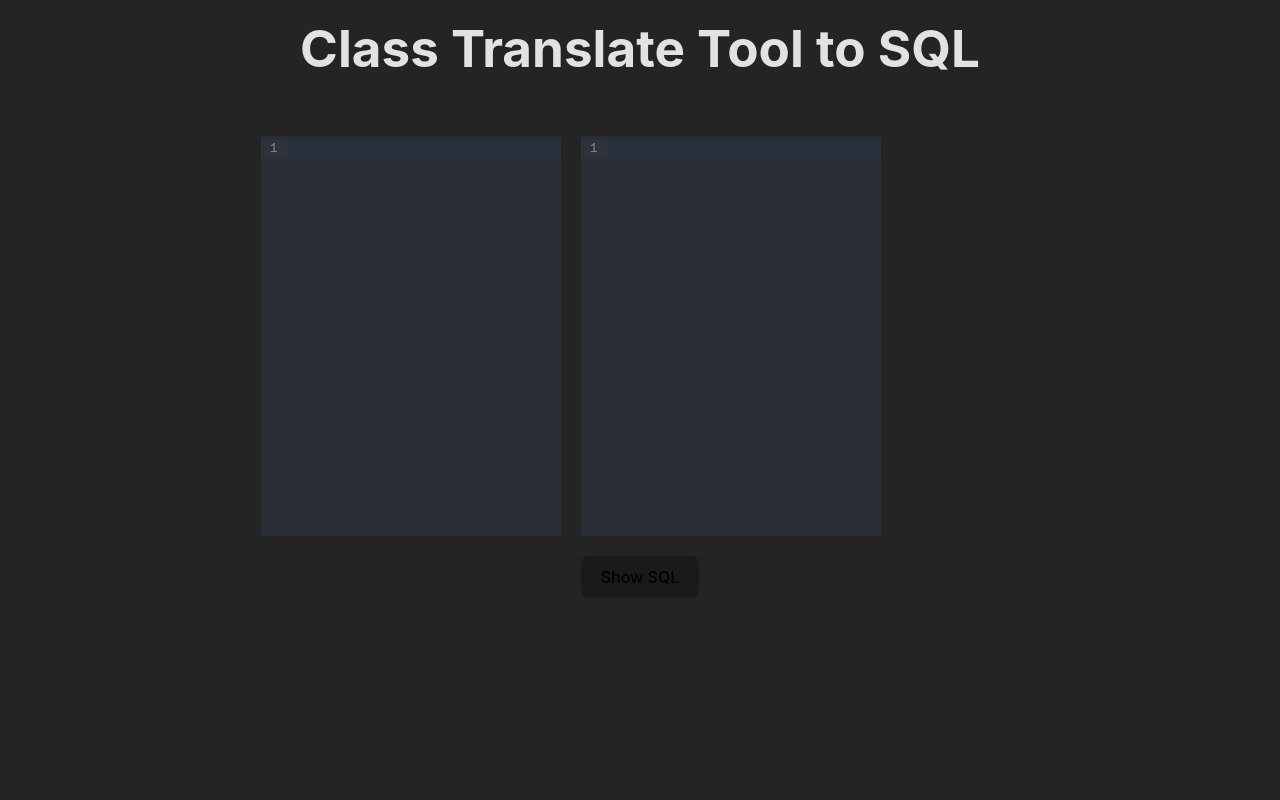
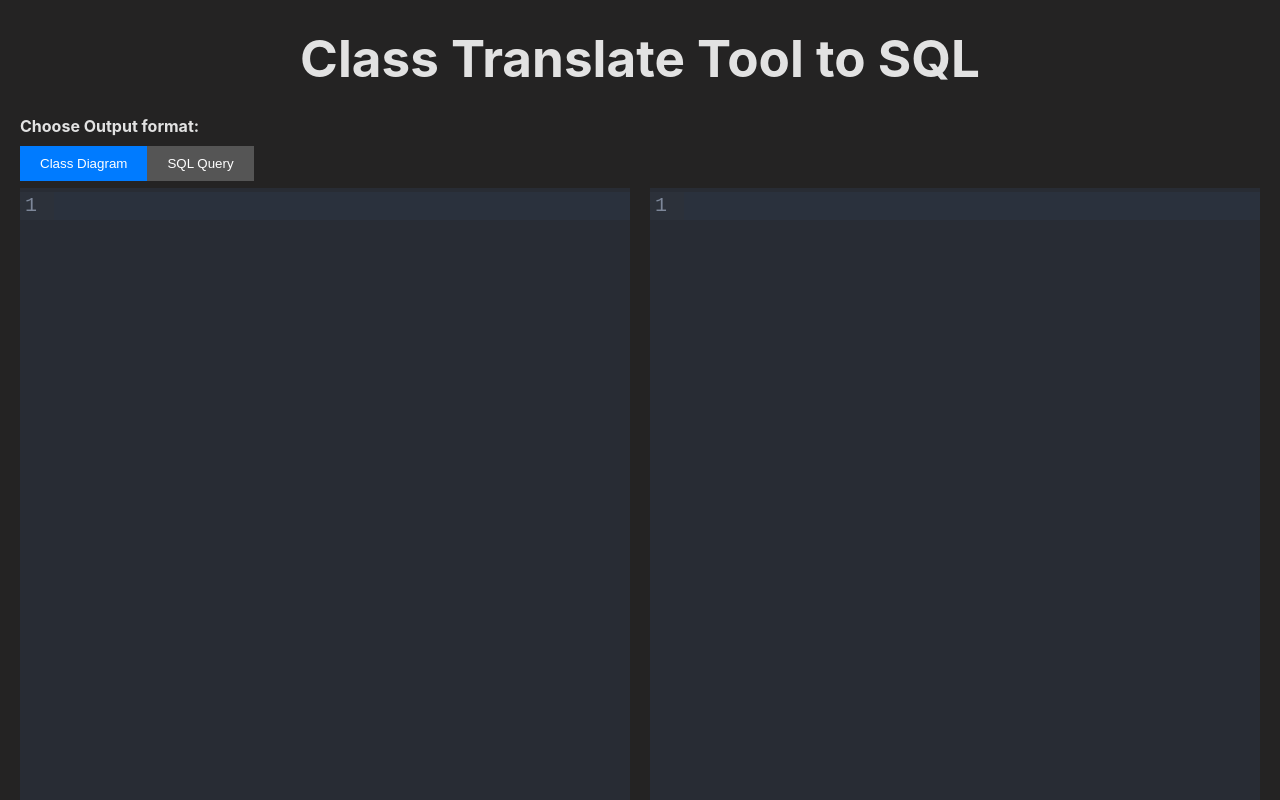
Before and after one commit to XMON3R/code-data-wiz, a React (Vite) app: page / in a window 1280 px wide. Shown: the top 800 px of the page. Built offline with nearby package versions, Linux system fonts and the light colour scheme.

Commit message:
overleaf-like style, nav bar instead of one button, codemirror with nohighlights

```diff
--- a/src/App.tsx
+++ b/src/App.tsx
@@ -7,92 +7,62 @@ import CodeMirror from '@uiw/react-codemirror';
 //import { javascript } from '@codemirror/lang-sql'; // Import a language for syntax highlighting
 
 const App: React.FC = () => {
-  const { textLeft, textRight, handleChangeTextLeft, parsedDiagram, sqlTranslation } = useAppLogic();
+  //const { textLeft, textRight, handleChangeTextLeft, parsedDiagram, sqlTranslation } = useAppLogic();
+  const { textLeft, textRight, handleChangeTextLeft, sqlTranslation } = useAppLogic();
   const [showSQL, setShowSQL] = useState(false);
+  const [editorHeight, setEditorHeight] = useState(window.innerHeight); //adjust here if needed
 
-  useEffect(() => {}, [parsedDiagram]);
+  //dynamic resizing
+  useEffect(() => {
+    const updateEditorHeight = () => {
+      const newHeight = window.innerHeight;
+      setEditorHeight(newHeight);
+    };
+
+    window.addEventListener("resize", updateEditorHeight);
+    return () => window.removeEventListener("resize", updateEditorHeight);
+  }, []);
 
   return (
-    <div className="container">
-      <CodeMirror
-        theme="dark"
-        value={textLeft}
-        width="300px"
-        height="400px"
-        //extensions={[javascript()]} // Set language or other extensions
-        onChange={(value) => handleChangeTextLeft(value)} // Directly pass the value
-      />
-      <div className="right-container">
+    <div>
+      <b>Choose Output format:</b>
+    <div className="navbar">
+        <button
+          className={`nav-button ${!showSQL ? 'active' : ''}`}
+          onClick={() => setShowSQL(false)}
+        >
+          Class Diagram
+        </button>
+        <button
+          className={`nav-button ${showSQL ? 'active' : ''}`}
+          onClick={() => setShowSQL(true)}
+        >
+          SQL Query
+        </button>
+      </div>
+
+    <div className="translation">
+      <div className="ccontainer" id="input">
+        <CodeMirror
+          theme="dark"
+          value={textLeft}
+          width="100%"
+          height={`${editorHeight}px`}  //dynamic
+          onChange={(value) => handleChangeTextLeft(value)}
+        />
+      </div>
+      <div className="ccontainer">
         <CodeMirror
           theme="dark"
           value={showSQL ? sqlTranslation : textRight}
-          width="300px"
-          height="400px"
-          //extensions={[javascript()]} // Set language or other extensions
-          readOnly={true} // The right side is read-only
+          width="100%"
+          height={`${editorHeight}px`}  //dynamic
+          readOnly={true}
         />
       </div>
-      <div className="button-container">
-        <button className="toggle-button" onClick={() => setShowSQL(!showSQL)}>
-          {showSQL ? "Show Class Diagram" : "Show SQL"}
-        </button>
       </div>
     </div>
   );
 };
 
 export default App;
-
-
-
-
-
-
-
-
-
-
-
-
-
-
-/*import React, { useEffect, ChangeEvent, useState } from "react";
-import "./styles/index.css";
-import useAppLogic from "./app.service";
-
-const App: React.FC = () => {
-  const { textLeft, textRight, handleChangeTextLeft, parsedDiagram, sqlTranslation } = useAppLogic();
-  const [showSQL, setShowSQL] = useState(false);
-
-  useEffect(() => {}, [parsedDiagram]);
-
-  return (
-    <div className="container">
-      <textarea
-        id="textLeft"
-        rows={10}
-        placeholder="Enter class definitions here..."
-        onChange={(e: ChangeEvent<HTMLTextAreaElement>) => handleChangeTextLeft(e)}
-        value={textLeft}
-      />
-      <div className="right-container">
-        <textarea
-          id="textRight"
-          rows={10}
-          placeholder="Transformed text will appear here..."
-          readOnly
-          value={showSQL ? sqlTranslation : textRight}
-        />
-      </div>
-      <div className="button-container">
-        <button className="toggle-button" onClick={() => setShowSQL(!showSQL)}>
-          {showSQL ? "Show C-D" : "Show SQL"}
-        </button>
-      </div>
-    </div>
-  );
-
-
-};
-
-export default App;*/
--- a/src/styles/index.css
+++ b/src/styles/index.css
@@ -5,7 +5,7 @@
 
   color-scheme: light dark;
   color: rgba(255, 255, 255, 0.87);
-  background-color: #242424;
+  background-color: #242323;
 
   font-synthesis: none;
   text-rendering: optimizeLegibility;
@@ -13,118 +13,68 @@
   -moz-osx-font-smoothing: grayscale;
 }
 
-a {
-  font-weight: 500;
-  color: #646cff;
-  text-decoration: inherit;
-}
-a:hover {
-  color: #535bf2;
-}
-
-body {
-  margin: 0;
-  min-width: 320px;
-  min-height: 100vh;
-  display: flex;
-  flex-direction: column;
-  justify-content: flex-start;
-  align-items: center;
+html, body {
+  height: 100%;
+  margin: 10px;
+  padding: 0;
 }
 
 h1 {
   font-size: 3.2em;
   line-height: 1.1;
   margin-top: 20px;
-  margin-bottom: 40px;
+  margin-bottom: 28px;
   text-align: center;
 }
 
-.container {
-  display: grid;
-  grid-template-columns: 1fr 1fr;
-  gap: 20px;
-  width: 100%;
-  max-width: 1200px;
-  padding: 20px;
-  box-sizing: border-box;
+/* translation styling */
+
+.translation {
+  display: flex;
+  height: 100vh;
+  flex-direction: row;
+  font-size: 20px;
 }
 
-.textarea-container {
+.ccontainer {
+  flex: 1;
   display: flex;
-  gap: 20px;
-  width: 100%;
-  box-sizing: border-box;
+  flex-direction: column;
 }
 
-textarea {
+#input {
+  margin-right: 20px;
+}
+
+.CodeMirror {
+  font-size: 32px;
   flex: 1;
-  min-width: 300px;
-  max-width: 500px;
-  min-height: 300px;
-  padding: 10px;
-  font-size: 1em;
-  background-color: #333;
-  color: #fff;
-  border: 1px solid #555;
-  border-radius: 8px;
-  box-sizing: border-box;
   overflow: auto;
 }
 
-textarea#textLeft {
-  resize: none;
+/* navbar styling */
+
+.navbar {
+  height: 50px;
+  display: flex;
+  justify-content: left;
+  align-items: center;
 }
 
-textarea#textRight {
-  resize: vertical;
+.nav-button {
+  background-color: #555;
+  color: white;
+  padding: 10px 20px;
+  margin: 0px;
+  border: none;
+  cursor: pointer;
+  transition: background-color 0.3s;
 }
 
-.container {
-  display: flex;
-  gap: 20px;
-  width: 100%;
-  max-width: 1200px;
-  padding: 20px;
-  box-sizing: border-box;
-  flex-wrap: wrap;
+.nav-button:hover {
+  background-color: #444;
 }
 
-.right-container {
-  display: flex;
-  flex: 1;
+.nav-button.active {
+  background-color: #007bff;
 }
-
-
-.button-container {
-  display: flex;
-  justify-content: center;
-  width: 100%;
-  /*margin-left: 300px; */
-}
-
-button {
-  border-radius: 8px;
-  border: 1px solid transparent;
-  padding: 0.6em 1.2em;
-  font-size: 1em;
-  font-weight: 500;
-  font-family: inherit;
-  background-color: #1a1a1a;
-  cursor: pointer;
-  transition: border-color 0.25s;
-}
-
-button:hover {
-  border-color: #646cff;
-}
-
-
-.CodeMirror {
-  color: black; /* Set text color in CodeMirror */
-}
-
-/* Optional: Set background color if needed */
-.CodeMirror {
-  background-color: white; /* or any desired color */
-}
```
Also changed, not shown: src/app.service.tsx (+0 -158 lines), src/class.parser.tsx (line endings or trailing spaces).
